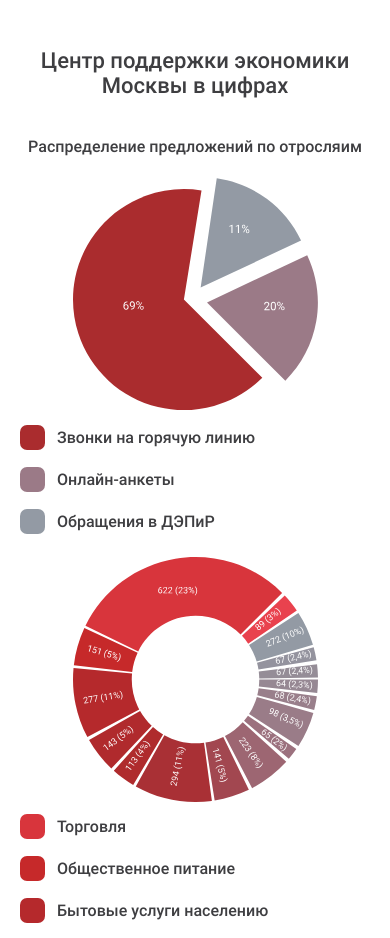
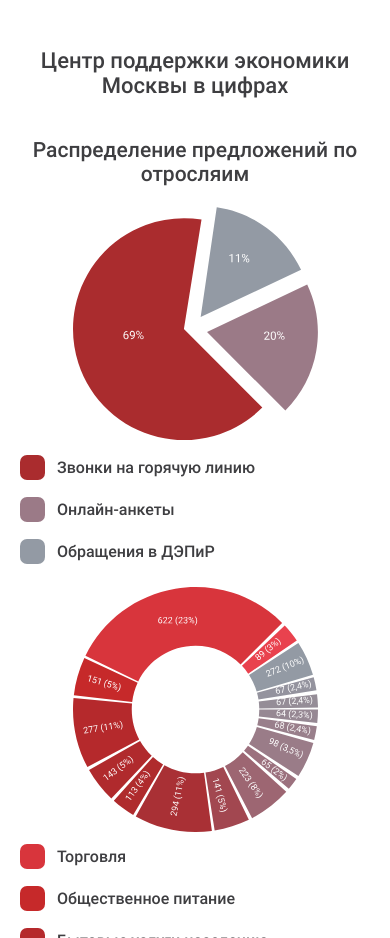
Before and after one commit to Mikhailqq/ECONOMY-SUPPORT, a plain HTML site: page src/index.html in a window 390 px wide. Shown: the part 3360-4298 px from the top of the page. Drawn offline with nearby package versions, Linux system fonts and the light colour scheme.

Commit message:
Update results__subtitle.css

```diff
--- a/src/blocks/results/__subtitle/results__subtitle.css
+++ b/src/blocks/results/__subtitle/results__subtitle.css
@@ -24,6 +24,6 @@
 
 @media screen and (max-width: 501px) {
     .results__subtitle {
-        font-size: 1rem;
+        font-size: 21px;
     }
 }
```
